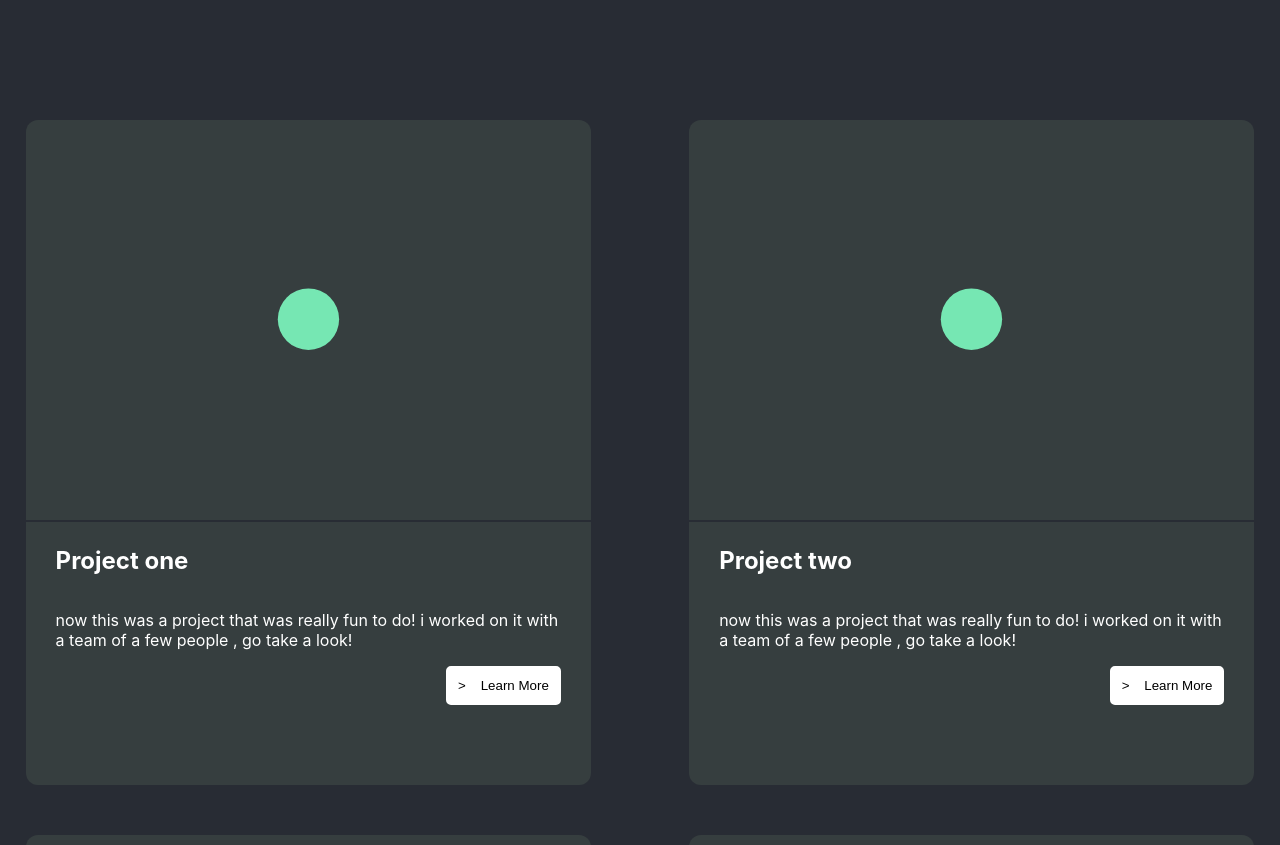
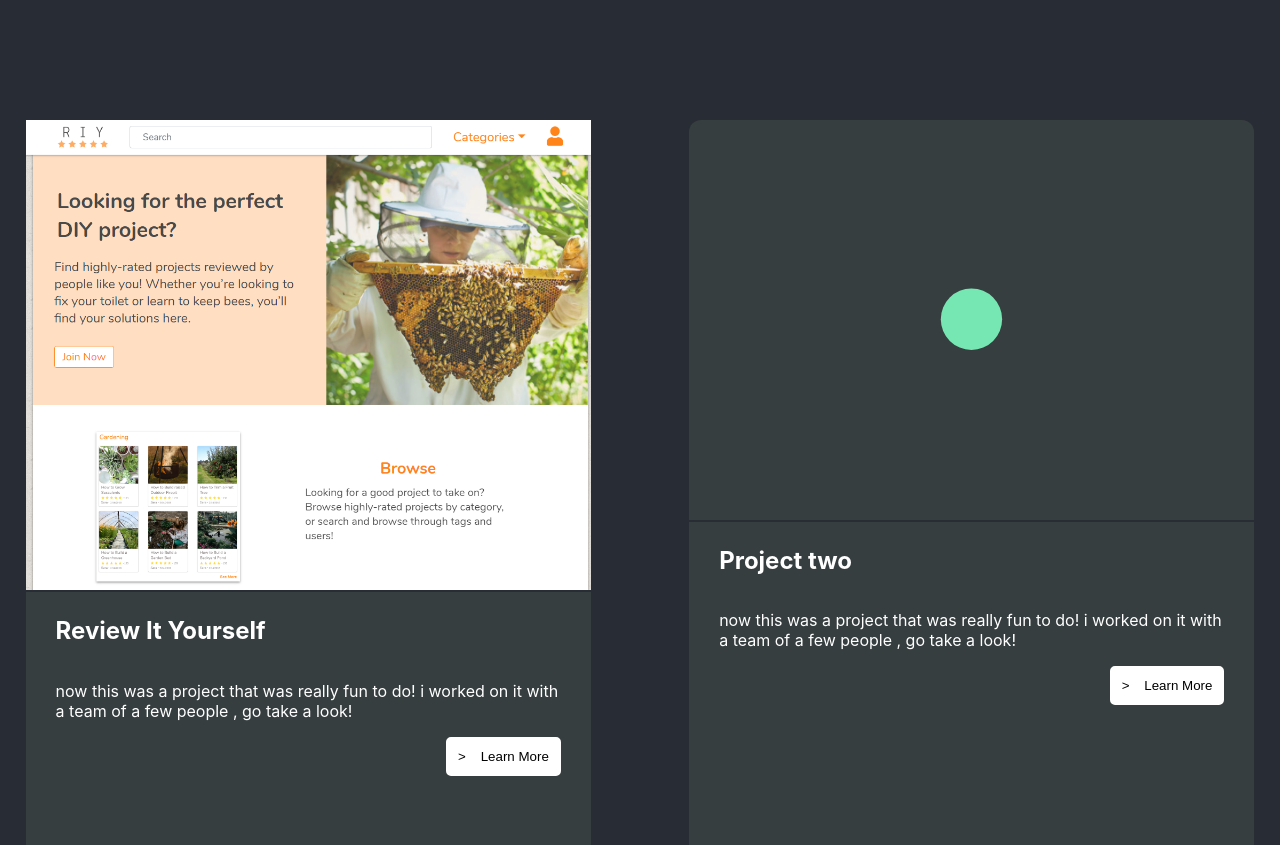
Before and after one commit to NickStrick/My-Portfolio, a React (Create React App) app in the folder portfolio/: page / in a window 1280 px wide. Shown: the part 480-1325 px from the top of the page. Built offline with nearby package versions, Linux system fonts and the light colour scheme.

Commit message:
added links to project objects

```diff
--- a/portfolio/src/App.js
+++ b/portfolio/src/App.js
@@ -1,5 +1,6 @@
 import React, { useState } from 'react';
 import logo from './logo.svg';
+import riyLogo from './images/RIY.png'
 import './App.scss';
 import Home from './components/Home.js';
 import ProjectList from './components/Project List/ProjectList.js';
@@ -8,24 +9,28 @@ import Contactinfo from './components/ContactInfo/Contactinfo.js';
 
 const pData = [
   {
-    name: "Project one",
+    name: "Review It Yourself",
     description: 'now this was a project that was really fun to do! i worked on it with a team of a few people , go take a look!',
-    img: logo
+    img: riyLogo,
+    link: 'https://how-tutor.netlify.com/'
   },
   {
     name: "Project two",
     description: 'now this was a project that was really fun to do! i worked on it with a team of a few people , go take a look!',
-    img: logo
+    img: logo,
+    link: 'https://github.com/NickStrick?tab=repositories'
   },
   {
     name: "Project three",
     description: 'now this was a project that was really fun to do! i worked on it with a team of a few people , go take a look!',
-    img: logo
+    img: logo,
+    link: 'https://github.com/NickStrick?tab=repositories'
   },
   {
     name: "Project four",
     description: 'now this was a project that was really fun to do! i worked on it with a team of a few people , go take a look!',
-    img: logo
+    img: logo,
+    link: 'https://github.com/NickStrick?tab=repositories'
   },
 ]
 
```
